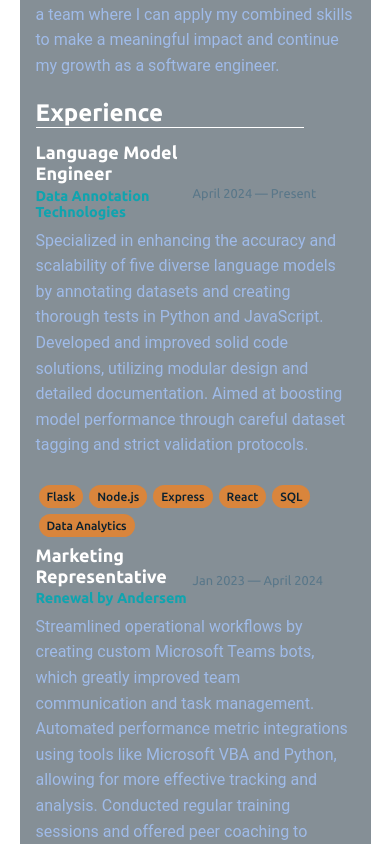
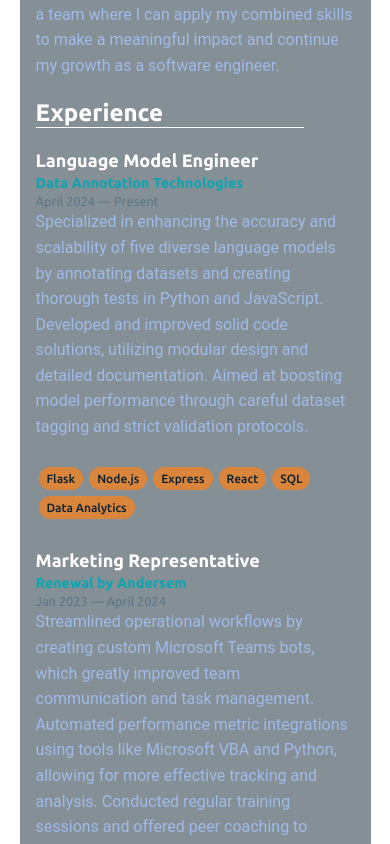
Before and after one commit to john-tettis/portfolio-updated, a React (Create React App) app: page / in a window 390 px wide. Shown: the part 1180-2024 px from the top of the page. Built offline with nearby package versions, Linux system fonts and the light colour scheme.

Commit message:
spacing,

```diff
--- a/src/styles/Card.css
+++ b/src/styles/Card.css
@@ -2,8 +2,8 @@
 .card{
     display:flex;
     flex-direction:column;
-    padding:0 .5rem;
-    margin:0 .5rem;
+    padding:.5rem;
+    margin:.5rem;
     border-radius:5px;
 }
 .card-row-top{
@@ -98,17 +98,17 @@
        flex-direction:column-reverse;
     }
     .card-row-top{
-        flex-direction:row-reverse;
-        align-items:end;
+        flex-direction:column-reverse;
+
+        /* align-items:end; */
      }
-    .card-column-right{
-        flex:1
-    }
+
     .card-skills{
         margin-top:.5rem;
     }
     .duration{
-        margin-bottom: 1.9rem;
+        margin-top:-.5rem;
+        margin-bottom: .3rem;
     }
     .card-image{
         margin-right:.5rem;
```
